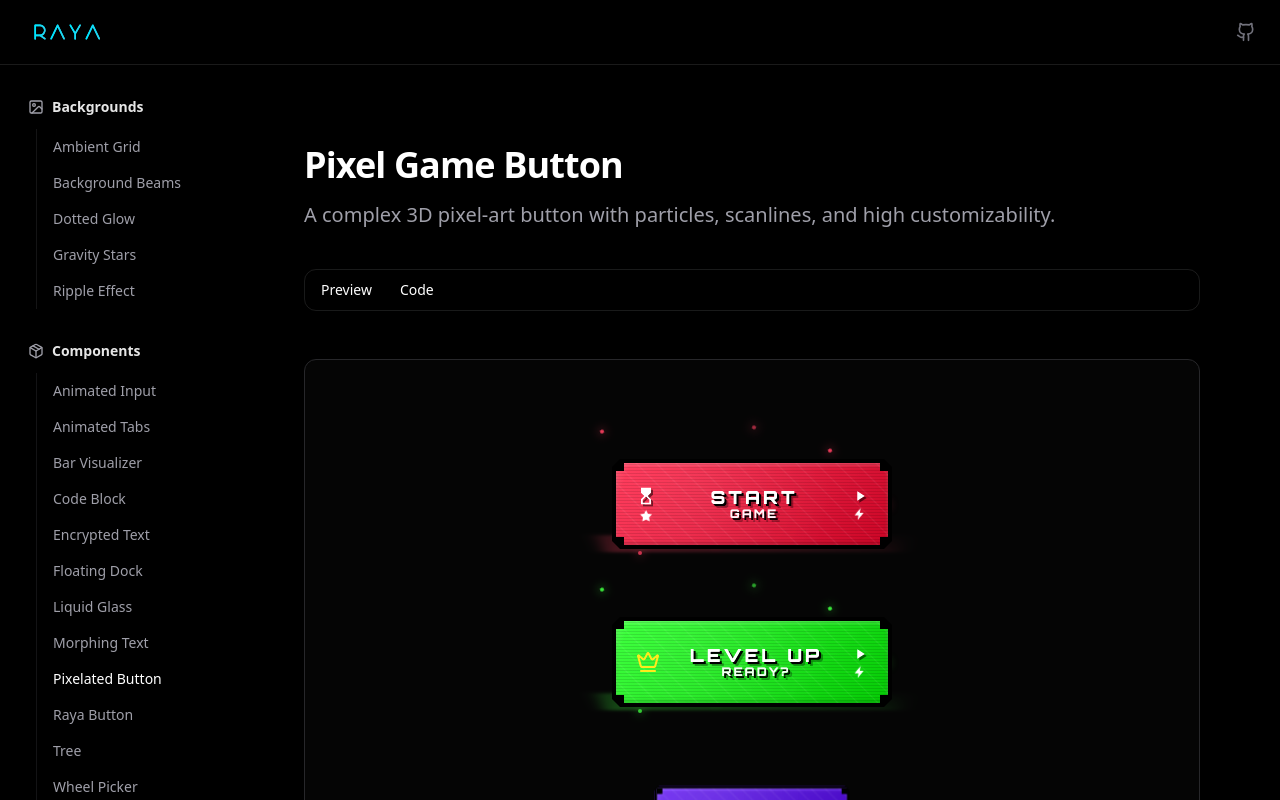
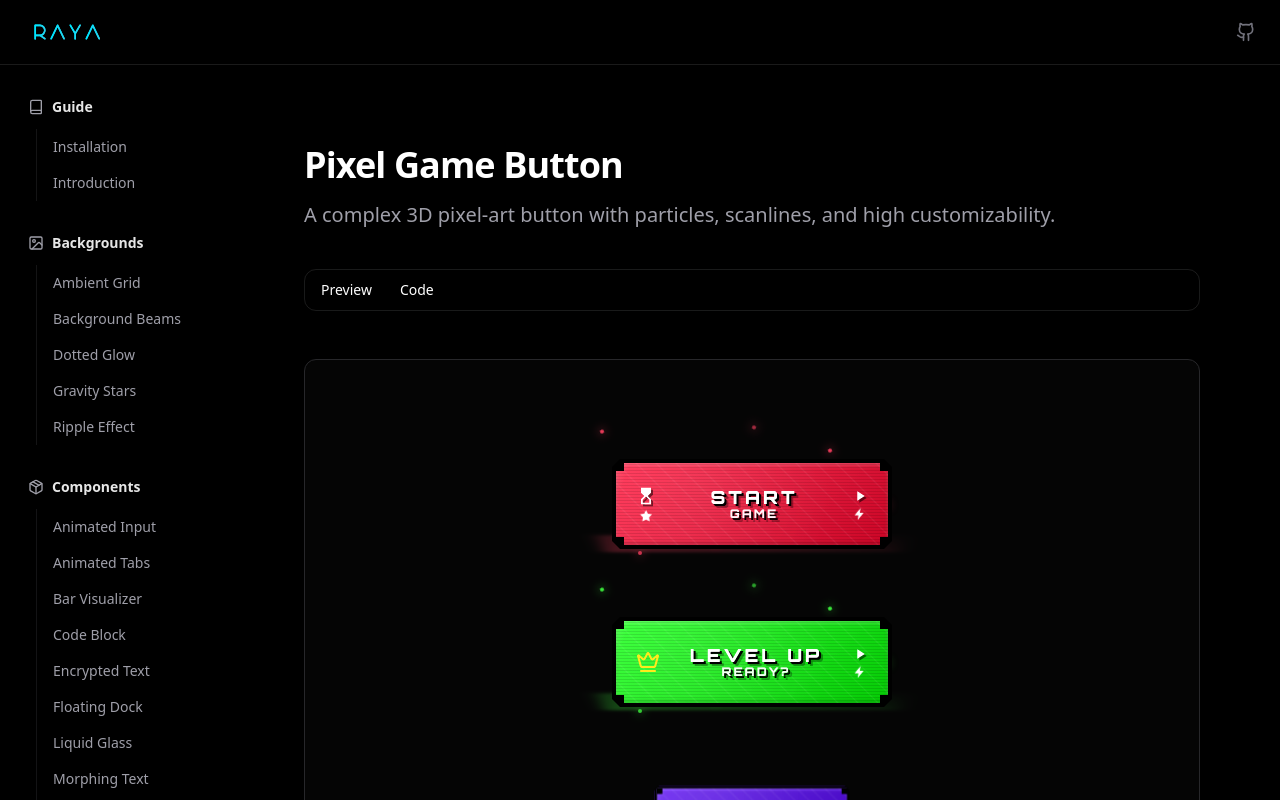
Before and after one commit to iman-mohamadi/raya-ui, a Nuxt app: page /docs/components/pixelated-button in a window 1280 px wide. Shown: the top 800 px of the page. Built offline with nearby package versions, Linux system fonts and the light colour scheme.

Commit message:
Update docs.vue

```diff
--- a/app/layouts/docs.vue
+++ b/app/layouts/docs.vue
@@ -8,6 +8,24 @@ const config = useAppConfig().raya
 const route = useRoute()
 
 const navGroups = [
+  {
+    title: 'Components',
+    icon: Package,
+    items: [
+      { label: 'Encrypted Text', to: '/docs/components/encrypted-text' },
+      { label: 'Animated Input', to: '/docs/components/animated-input' },
+      { label: 'Code Block', to: '/docs/components/code-block' },
+      { label: 'Bar Visualizer', to: '/docs/components/bar-visualizer' },
+      { label: 'Animated Tabs', to: '/docs/components/animated-tabs' },
+      { label: 'Floating Dock', to: '/docs/components/floating-dock' },
+      { label: 'Morphing Text', to: '/docs/components/morphing-text' },
+      { label: 'Pixelated Button', to: '/docs/components/pixelated-button' },
+      { label: 'Raya Button', to: '/docs/components/raya-button' },
+      { label: 'Liquid Glass', to: '/docs/components/liquid-glass' },
+      { label: 'Tree', to: '/docs/components/tree' },
+      { label: 'Wheel Picker', to: '/docs/components/wheel-picker' },
+    ]
+  },
   {
     title: 'Backgrounds',
     icon: ImageIcon,
@@ -20,24 +38,6 @@ const navGroups = [
     ]
   },
   {
-    title: 'Components',
-    icon: Package,
-    items: [
-      { label: 'Animated Input', to: '/docs/components/animated-input' },
-      { label: 'Animated Tabs', to: '/docs/components/animated-tabs' },
-      { label: 'Bar Visualizer', to: '/docs/components/bar-visualizer' },
-      { label: 'Code Block', to: '/docs/components/code-block' },
-      { label: 'Encrypted Text', to: '/docs/components/encrypted-text' },
-      { label: 'Floating Dock', to: '/docs/components/floating-dock' },
-      { label: 'Liquid Glass', to: '/docs/components/liquid-glass' },
-      { label: 'Morphing Text', to: '/docs/components/morphing-text' },
-      { label: 'Pixelated Button', to: '/docs/components/pixelated-button' },
-      { label: 'Raya Button', to: '/docs/components/raya-button' },
-      { label: 'Tree', to: '/docs/components/tree' },
-      { label: 'Wheel Picker', to: '/docs/components/wheel-picker' },
-    ]
-  },
-  {
     title: 'Guide',
     icon: Book,
     items: [
@@ -46,6 +46,25 @@ const navGroups = [
     ]
   }
 ]
+
+
+const sortedNavGroups = computed(() => {
+  return [...navGroups]
+      .sort((a, b) => {
+        // Guide always on top
+        if (a.title === 'Guide') return -1
+        if (b.title === 'Guide') return 1
+
+        // Alphabetical for the rest
+        return a.title.localeCompare(b.title)
+      })
+      .map(group => ({
+        ...group,
+        items: [...group.items].sort((a, b) =>
+            a.label.localeCompare(b.label)
+        )
+      }))
+})
 
 
 // --- Tracking Logic ---
@@ -91,7 +110,7 @@ const handleLeave = (groupTitle: string, items: any[]) => {
 
 // Initial Setup & Route Watcher
 const updateAllIndicators = () => {
-  navGroups.forEach(group => {
+  sortedNavGroups.value.forEach(group => {
     handleLeave(group.title, group.items)
   })
 }
@@ -115,7 +134,7 @@ watch(() => route.path, () => {
       <aside class="fixed top-14 z-30 hidden h-[calc(100vh-3.5rem)] w-full shrink-0 py-8 pr-6 md:sticky md:block overflow-y-auto">
         <nav class="space-y-8">
 
-          <div v-for="group in navGroups" :key="group.title">
+          <div v-for="group in sortedNavGroups" :key="group.title">
             <div class="mb-3 flex items-center gap-2 px-1 text-sm font-semibold text-white/90">
               <component :is="group.icon" class="h-4 w-4 text-zinc-400" />
               {{ group.title }}
```
